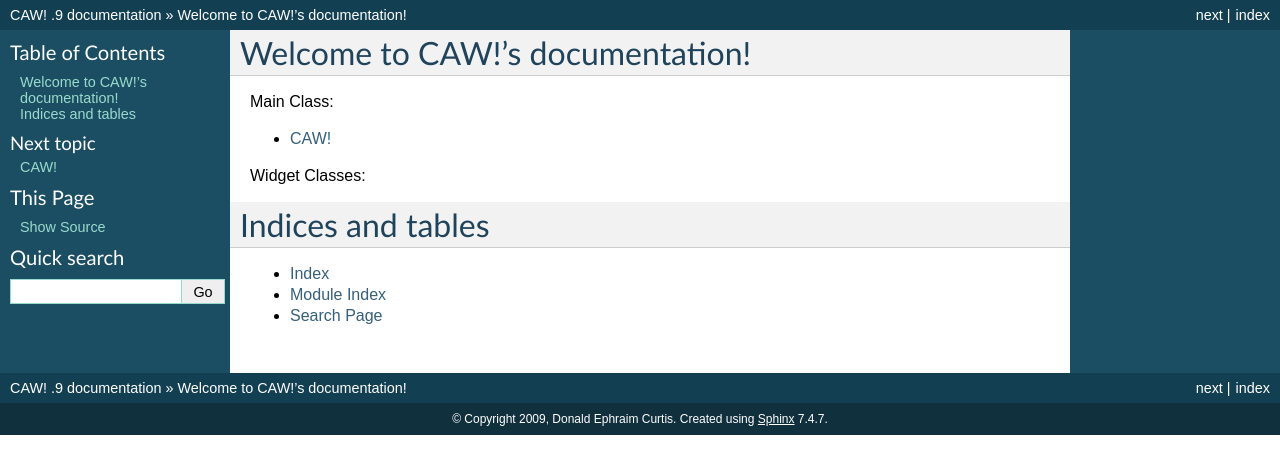
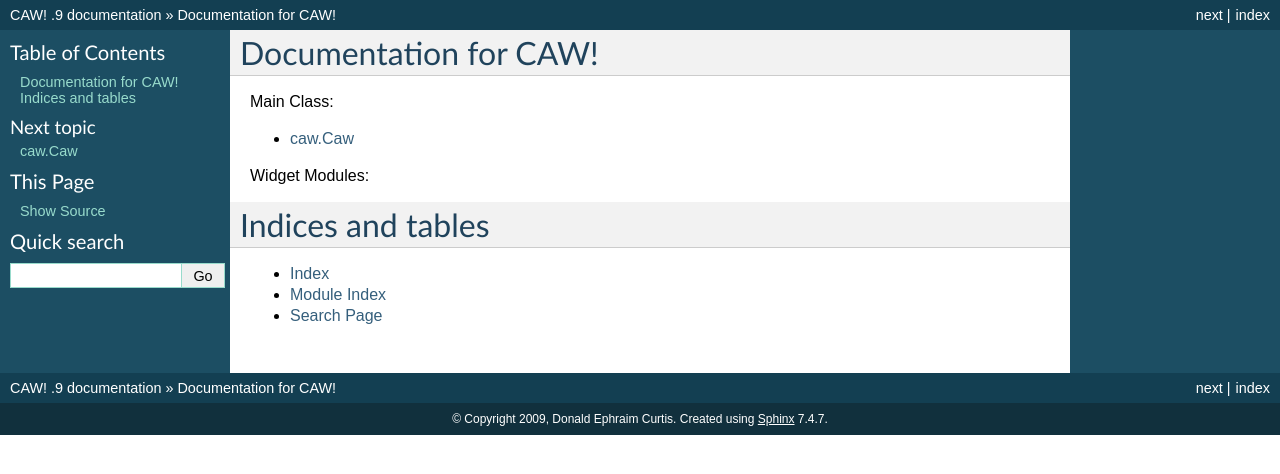
Before and after one commit to milkypostman/caw, a Sphinx documentation site: the page built from doc/source/index.rst, in a window 1280 px wide. Shown: the top 474 px of the page. Built offline with Sphinx 7.4.7, drawn with Linux system fonts in a browser that asks for light colours; formulas are drawn with MathJax 3.

Commit message:
Documentation fixes.

```diff
--- a/doc/source/index.rst
+++ b/doc/source/index.rst
@@ -3,7 +3,7 @@
    You can adapt this file completely to your liking, but it should at least
    contain the root `toctree` directive.
 
-Welcome to CAW!'s documentation!
+Documentation for CAW!
 ================================
 
 Main Class:
@@ -14,7 +14,7 @@
    reference/caw
 
 
-Widget Classes:
+Widget Modules:
 
 .. toctree::
    :maxdepth: 1
--- a/doc/source/reference/caw.rst
+++ b/doc/source/reference/caw.rst
@@ -1,6 +1,8 @@
-CAW!
-******
+.. _caw:
 
-.. .. automodule:: caw
+caw.Caw
+**********
 
+.. automodule:: caw
 .. autoclass:: Caw
+   :members:
```
